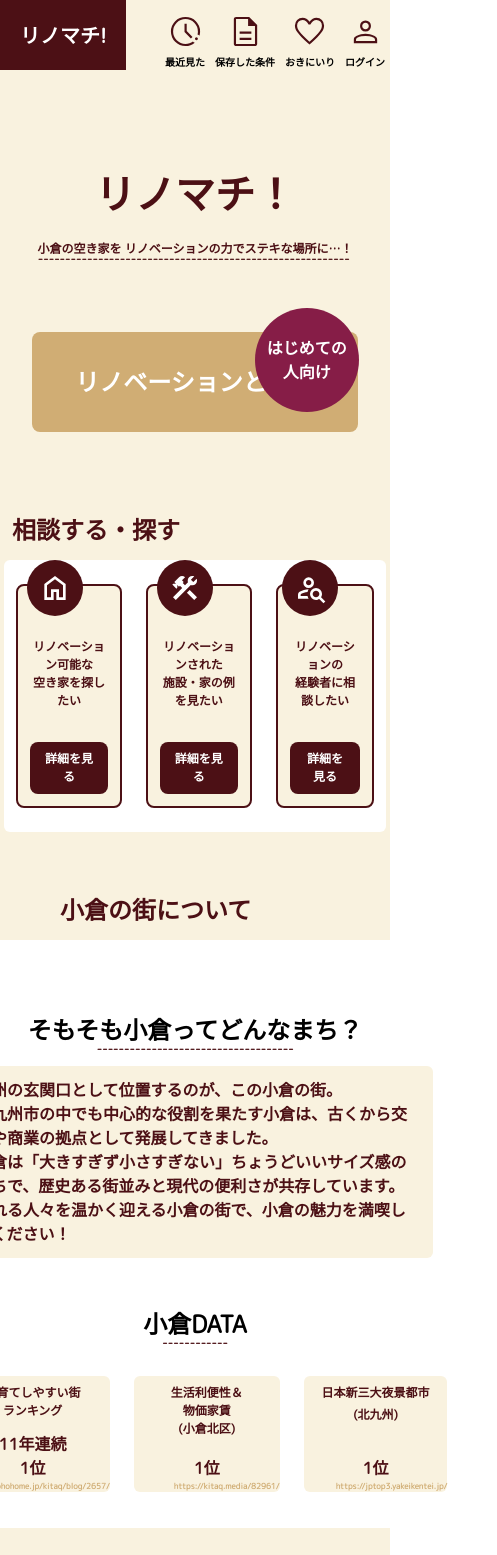
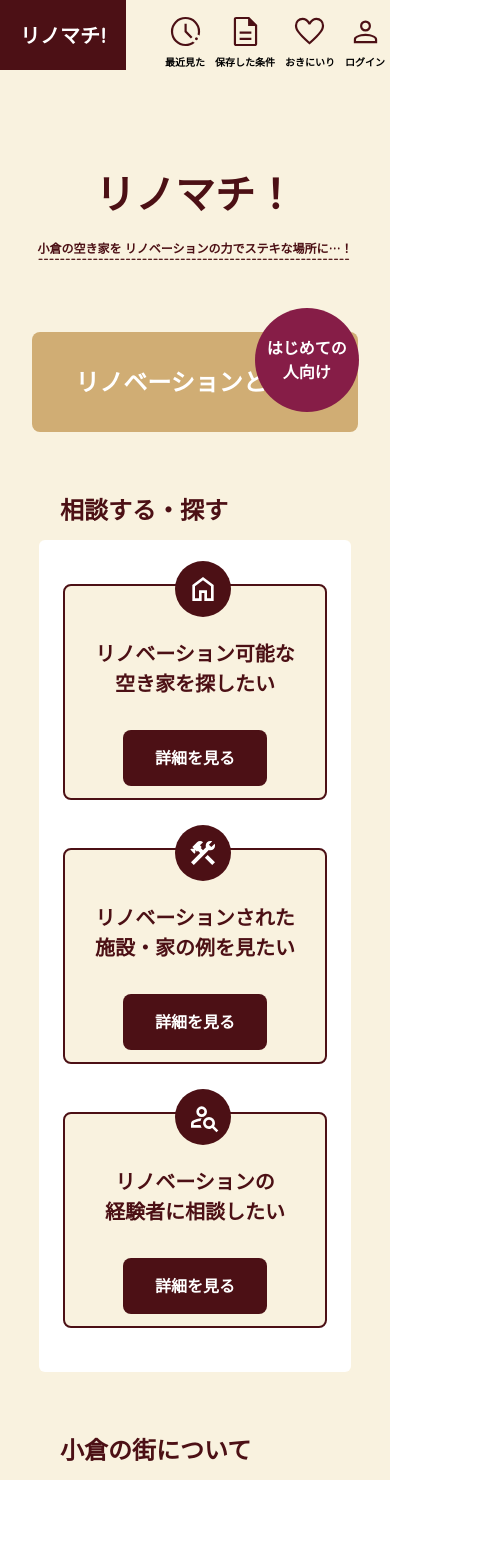
Before and after one commit to yama-chiiii/Rinomachi-Front, a Next.js app: page / in a window 390 px wide. Shown: the top 1555 px of the page, 497 px wide, since content can reach past the window. Built offline with nearby package versions, Linux system fonts and the light colour scheme.

Commit message:
style:レスポンシブルデザインの作成

```diff
--- a/src/app/page.tsx
+++ b/src/app/page.tsx
@@ -1,3 +1,4 @@
+import Link from 'next/link'
 import Header from './component/Header'
 
 export default function Home() {
@@ -27,21 +28,22 @@ export default function Home() {
             リノベーションとは？
           </button>
         </div>
-        <div className='w-full mt-80 mb-12 px-12 lg:px-60 text-2xl lg:text-4xl text-brown-dark'>
+
+        <div className='w-full mt-60 mb-12 px-60 text-2xl lg:text-4xl text-brown-dark'>
           相談する・探す
         </div>
-        <div className='h-auto flex flex-row justify-around mx-4 lg:mx-32 lg:px-20 rounded-md bg-white'>
+        <div className='w-4/5 lg:w-auto h-auto flex flex-col lg:flex-row justify-around mx-4 py-20 lg:py-0 lg:mx-32 px-12 lg:px-20 rounded-md bg-white'>
           {/* 空き家 */}
-          <div className='flex flex-col relative items-center px-12 mx-12 mt-24 mb-24 rounded-lg bg-brown-light border-2 border-brown-dark'>
+          <div className='flex flex-col relative items-center lg:px-12 mx-12 mt-24 mb-24 rounded-lg bg-brown-light border-2 border-brown-dark'>
             <div className='absolute -top-12% right-36% px-12 py-12 rounded-full text-center text-md bg-brown-dark'>
               <img src='/home.svg' alt='Icon' className='w-32' />
             </div>
-            <div className='mt-52 text-brown-dark text-center text-xs lg:text-base'>
+            <div className='mt-52 text-brown-dark text-center text-xl lg:text-base'>
               リノベーション可能な
               <br />
               空き家を探したい
             </div>
-            <button className='mt-32 mb-12 lg:mx-40 px-12 py-8 rounded-lg bg-brown-dark text-white text-xs lg:text-md'>
+            <button className='mt-32 mb-12 lg:mx-40 px-32 lg:px-12 py-16 rounded-lg whitespace-nowrap bg-brown-dark text-white text-md'>
               詳細を見る
             </button>
           </div>
@@ -49,12 +51,12 @@ export default function Home() {
             <div className='absolute -top-12% right-36% px-12 py-12 rounded-full text-center text-md bg-brown-dark'>
               <img src='/tool.svg' alt='Icon' className='w-32' />
             </div>
-            <div className='mt-52 text-brown-dark text-xs lg:text-base text-center'>
+            <div className='mt-52 text-brown-dark text-xl lg:text-base text-center'>
               リノベーションされた
               <br />
               施設・家の例を見たい
             </div>
-            <button className='mt-32 mb-12 lg:mx-40 px-12 py-8 rounded-lg bg-brown-dark text-white text-xs lg:text-md'>
+            <button className='mt-32 mb-12 lg:mx-40 px-32 lg:px-12 py-16 rounded-lg whitespace-nowrap bg-brown-dark text-white text-md'>
               詳細を見る
             </button>
           </div>
@@ -62,10 +64,10 @@ export default function Home() {
             <div className='absolute -top-12% right-36% px-12 py-12 rounded-full text-center text-md bg-brown-dark'>
               <img src='/person_search.svg' alt='Icon' className='w-32' />
             </div>
-            <div className='mt-52 text-brown-dark text-xs lg:text-base text-center'>
+            <div className='mt-52 text-brown-dark text-xl lg:text-base text-center'>
               リノベーションの<br></br>経験者に相談したい
             </div>
-            <button className='mt-32 mb-12 lg:mx-40 px-12 py-8 rounded-lg bg-brown-dark text-white text-xs lg:text-md'>
+            <button className='mt-32 mb-12 lg:mx-40 px-32 lg:px-12 py-16 rounded-lg whitespace-nowrap bg-brown-dark text-white text-md'>
               詳細を見る
             </button>
           </div>
@@ -73,14 +75,14 @@ export default function Home() {
         <div className='w-full mt-60 mb-12 px-60 text-2xl lg:text-4xl text-brown-dark'>
           小倉の街について
         </div>
-        <div className='h-auto flex flex-col items-center mx-32 mb-36 bg-white'>
-          <div className='mt-72 font-semibold text-2xl text-black'>
+        <div className='h-auto flex flex-col items-center lg:mx-32 mb-36 bg-white'>
+          <div className='mt-72 font-semibold text-xl lg:text-2xl text-black'>
             そもそも小倉ってどんなまち？
           </div>
-          <div className='-mt-8 lg:-mt-16 mb-8 text-xs lg:text-xl text-brown-dark'>
+          <div className='-mt-8 lg:-mt-16 mb-8 text-md lg:text-xl text-brown-dark'>
             ------------------------------------
           </div>
-          <div className='mx-64 px-18 py-12 rounded-md text-brown-dark bg-brown-light'>
+          <div className='w-4/5 mx-20 lg:mx-64 px-18 py-12 rounded-md text-brown-dark bg-brown-light text-sm lg:text-base'>
             九州の玄関口として位置するのが、この小倉の街。
             <br />
             北九州市の中でも中心的な役割を果たす小倉は、古くから交通や商業の拠点として発展してきました。
@@ -89,54 +91,64 @@ export default function Home() {
             <br />
             訪れる人々を温かく迎える小倉の街で、小倉の魅力を満喫してください！
           </div>
-          <div className='mt-48 font-semibold text-2xl text-black'>
+          <div className='mt-48 font-semibold text-xl lg:text-2xl text-black'>
             小倉DATA
           </div>
-          <div className='-mt-8 lg:-mt-16 mb-8 text-xs lg:text-xl text-brown-dark'>
+          <div className='-mt-8 lg:-mt-16 mb-8 text-md lg:text-xl text-brown-dark'>
             ------------
           </div>
-          <div className='w-5/6 flex flex-row mx-44 mt-16 mb-36'>
-            <div className='w-1/3 mx-12 pt-8 flex flex-col items-center rounded-md bg-brown-light text-brown-dark'>
-              <div className='h-4/5 flex flex-col items-center'>
-                <div className='text-xs text-center whitespace-nowrap'>
+          <div className='w-5/6 flex flex-col lg:flex-row items-center lg:justify-center box-border lg:mx-44 mx-4 mt-16 mb-36'>
+            <div className='w-3/4 lg:w-3/5 mx-4 lg:mx-12 pt-8 mb-16 lg:mb-0 flex flex-col items-center rounded-md bg-brown-light text-brown-dark'>
+              <div className='h-4/5 flex flex-col items-center box-border'>
+                <div className='text-md lg:text-sm text-center whitespace-nowrap'>
                   子育てしやすい街
                   <br />
                   ランキング
                 </div>
-                <div className='mt-12'>11年連続</div>
+                <div className='text-lg mt-12'>11年連続</div>
               </div>
-              <div className='h-1/5 flex flex-col-reverse items-center'>
-                <div className='lg:text-5xl font-black'>1位</div>
-              </div>
-              <div className='text-xxxs ml-8 text-brown'>
-                https://tohohome.jp/kitaq/blog/2657/
+              <div className='w-1/4 h-1/5 flex flex-col-reverse items-center'>
+                <Link
+                  href={'https://tohohome.jp/kitaq/blog/2657/'}
+                  className='text-5xl font-black whitespace-nowrap hover:text-red-dark'
+                >
+                  1位
+                </Link>
               </div>
             </div>
-            <div className='w-1/3 mx-12 pt-8 flex flex-col items-center rounded-md bg-brown-light text-brown-dark'>
-              <div className='h-4/5'>
-                <div className='text-xs text-center whitespace-nowrap'>
+            <div className='w-3/4 lg:w-3/5 mx-4 lg:mx-12 pt-8 mb-16 lg:mb-0 flex flex-col items-center rounded-md bg-brown-light text-brown-dark'>
+              <div className='h-4/5 flex flex-col items-center box-border'>
+                <div className='text-md lg:text-sm text-center whitespace-nowrap'>
                   生活利便性＆
                   <br />
                   物価家賃
                 </div>
-                <div className='text-xs text-center'>(小倉北区)</div>
+                <div className='text-sm mb-12'>(小倉北区)</div>
               </div>
-              <div className='lg:text-5xl font-black'>1位</div>
-              <div className='ml-40 text-xxxs text-brown'>
-                https://kitaq.media/82961/
+              <div className='w-1/4 h-1/5 flex flex-col-reverse items-center'>
+                <Link
+                  href={'https://kitaq.media/82961/'}
+                  className='text-5xl font-black whitespace-nowrap hover:text-red-dark'
+                >
+                  1位
+                </Link>
               </div>
             </div>
-            <div className='w-1/3 mx-12 pt-8 flex flex-col items-center rounded-md bg-brown-light text-brown-dark'>
-              <div className='h-4/5'>
-                <div className='text-xs text-center whitespace-nowrap'>
+            <div className='w-3/4 lg:w-3/5 mx-4 lg:mx-12 pt-8 mb-16 lg:mb-0 flex flex-col items-center rounded-md bg-brown-light text-brown-dark'>
+              <div className='h-4/5 flex flex-col items-center box-border'>
+                <div className='mt-12 text-md lg:text-sm text-center whitespace-nowrap'>
                   日本新三大夜景都市
                 </div>
-                <div className='mt-4 text-xs text-center'>(北九州)</div>
+                <div className='text-sm mb-20'>(北九州)</div>
               </div>
-              <div className='h-1/5 flex flex-col-reverse items-center'>
-                <div className=' lg:text-5xl font-black'>1位</div>
+              <div className='w-1/4 h-1/5 flex flex-col items-center'>
+                <Link
+                  href={'https://jptop3.yakeikentei.jp/'}
+                  className='text-5xl font-black whitespace-nowrap hover:text-red-dark'
+                >
+                  1位
+                </Link>
               </div>
-                <div className='ml-32 text-xxxs text-brown'>https://jptop3.yakeikentei.jp/</div>
             </div>
           </div>
         </div>
--- a/tailwind.config.ts
+++ b/tailwind.config.ts
@@ -43,7 +43,8 @@ export default {
         mPlus: ['"M PLUS Rounded 1c"', 'serif'],
       },
       fontSize: {
-        xxxs:"8px",
+        "4xs":"4px",
+        "3xs":"8px",
         xxs: "10px",
         xs: "12px",
         sm: "14px",
```
